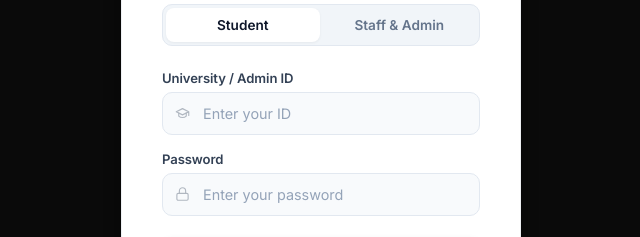
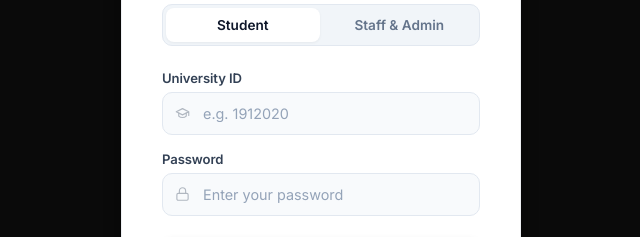
Before and after one commit to Saiful1253/IUBAT-Note-Sharing-Platform, a plain HTML site: page index.html in a window 1280 px wide. Shown: the part 306-543 px from the top of the page, 319-959 px from the left. Drawn offline with nearby package versions, Linux system fonts and the light colour scheme.

Commit message:
Login Page Update 2nd time

```diff
--- a/index.html
+++ b/index.html
@@ -56,12 +56,12 @@
 
             <form onsubmit="event.preventDefault(); handleLogin();" autocomplete="off">
                 <div class="form-group">
-                    <label class="form-label" id="id-label">University / Admin ID</label>
+                    <label class="form-label" id="id-label">University ID</label>
                     <div class="input-wrapper">
                         <span class="input-icon">
                             <svg viewBox="0 0 24 24"><path d="M22 10v6M2 10l10-5 10 5-10 5L2 10z"/><path d="M6 12v5c3 3 9 3 12 0v-5"/></svg>
                         </span>
-                        <input type="text" class="form-input" id="login-id" name="user_identifier" placeholder="Enter your ID" autocomplete="off">
+                        <input type="text" class="form-input" id="login-id" name="user_identifier" placeholder="e.g. 1912020" autocomplete="off">
                     </div>
                 </div>
                 <div class="form-group">
```
